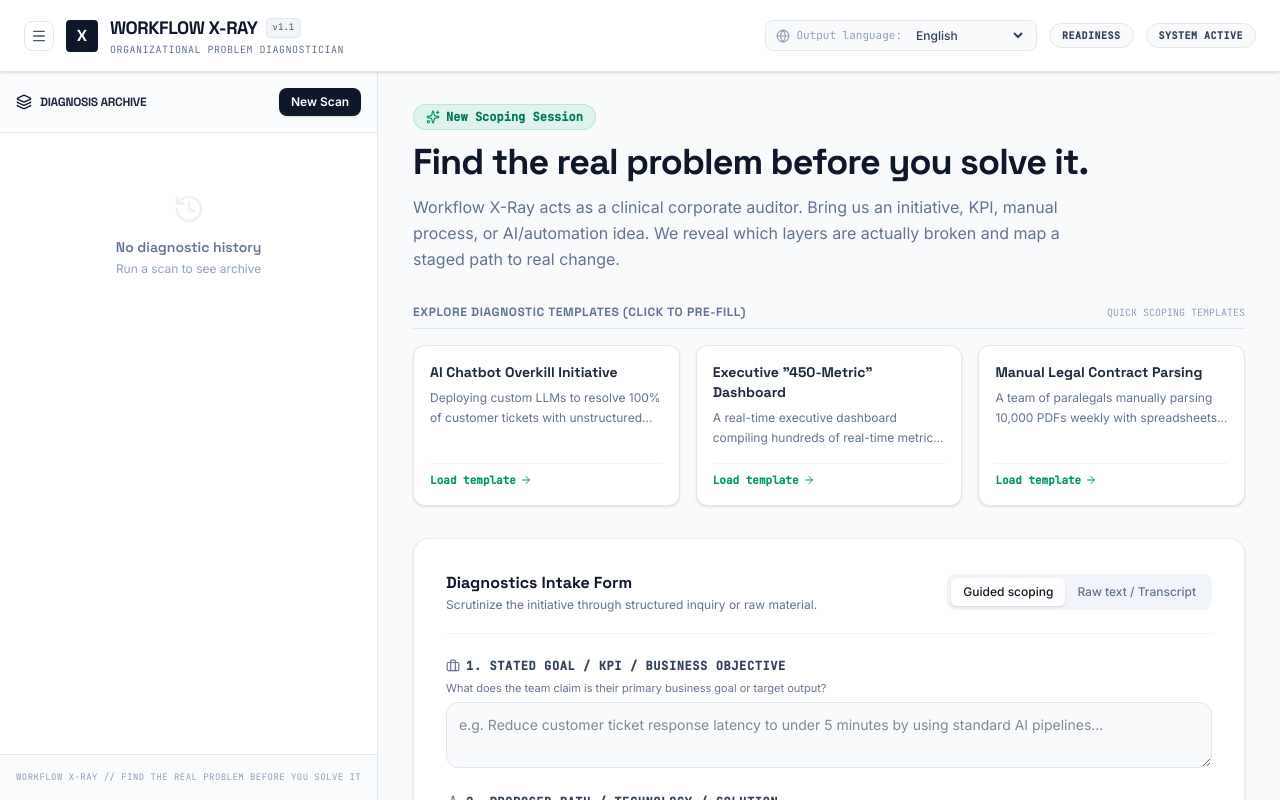
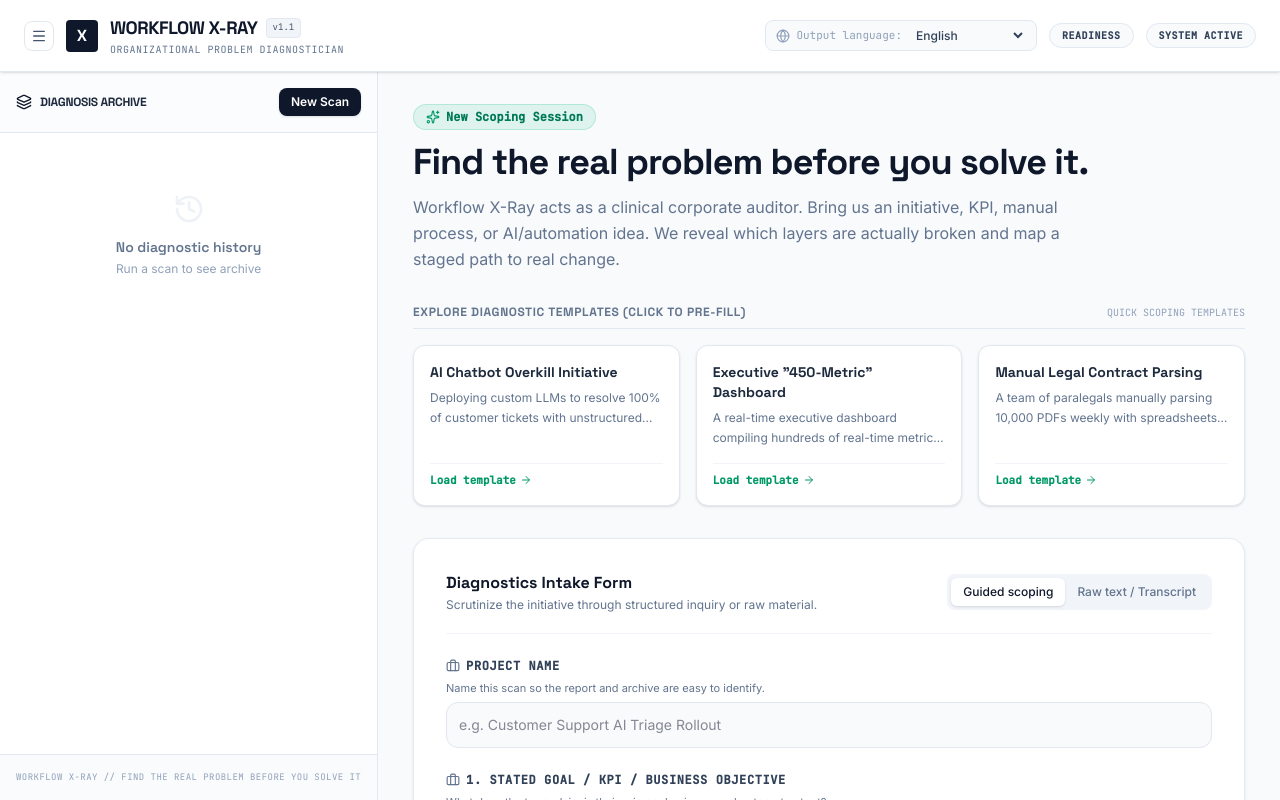
Before and after one commit to Azura-lee-code/workflow-x-ray, a React (Vite) app: page / in a window 1280 px wide. Built offline with nearby package versions, Linux system fonts and the light colour scheme.

Commit message:
Require project names for new scans

```diff
--- a/src/App.tsx
+++ b/src/App.tsx
@@ -96,6 +96,7 @@ export default function App() {
   const [language, setLanguage] = useState<string>('English');
   const t = makeT(language);
   const [inputMode, setInputMode] = useState<'standard' | 'guided'>('guided');
+  const [projectName, setProjectName] = useState('');
 
   // Guided Form State
   const [statedGoal, setStatedGoal] = useState('');
@@ -236,6 +237,7 @@ export default function App() {
 
   // Pre-fill an example
   const handlePreFillExample = (example: typeof EXAMPLES[number]) => {
+    setProjectName(example.title);
     setInputMode(example.inputMode);
     setStatedGoal(example.statedGoal);
     setProposedSolution(example.proposedSolution);
@@ -250,6 +252,10 @@ export default function App() {
   // Run Diagnosis analysis
   const handleRunAnalysis = async (e: React.FormEvent) => {
     e.preventDefault();
+    if (!projectName.trim()) {
+      alert('Please enter a project name before running the scan.');
+      return;
+    }
     setIsLoading(true);
     setLoadingStepIdx(0);
 
@@ -286,19 +292,17 @@ export default function App() {
 
       const resultData = (await response.json()) as DiagnosticResult;
 
-      // Extract a descriptive title for this scan
-      const title = inputMode === 'guided'
-        ? (statedGoal.substring(0, 50) + (statedGoal.length > 50 ? '...' : ''))
-        : (userMaterial.substring(0, 50) + (userMaterial.length > 50 ? '...' : ''));
+      const normalizedProjectName = projectName.trim();
 
       const newReport: ReportItem = {
         id: crypto.randomUUID(),
-        title: title || 'Untitled Scoping Diagnosis',
+        title: normalizedProjectName,
         createdAt: new Date().toISOString(),
         input: {
           language,
           inputMode,
           userMaterial: userMaterial,
+          projectName: normalizedProjectName,
           optionalContext: contextStr,
           statedGoal,
           proposedSolution,
@@ -332,11 +336,15 @@ export default function App() {
   // Start fresh scan
   const handleNewDiagnosis = () => {
     setCurrentReportId(null);
+    setProjectName('');
     setStatedGoal('');
     setProposedSolution('');
     setStakeholdersInput('');
     setDataSourcesInput('');
     setUserMaterial('');
+    setVoiceTranscript('');
+    setUploadedFiles([]);
+    setUploadError(null);
   };
 
   // Clear entire history
@@ -678,6 +686,22 @@ export default function App() {
                     </div>
                   </div>
 
+                  <div className="space-y-1.5">
+                    <label className="flex items-center gap-1.5 text-xs font-bold text-slate-700 font-mono uppercase tracking-wider">
+                      <Briefcase className="h-3.5 w-3.5 text-slate-500" />
+                      Project Name
+                    </label>
+                    <p className="text-[11px] text-slate-500">Name this scan so the report and archive are easy to identify.</p>
+                    <input
+                      required
+                      type="text"
+                      value={projectName}
+                      onChange={(e) => setProjectName(e.target.value)}
+                      placeholder="e.g. Customer Support AI Triage Rollout"
+                      className="w-full bg-slate-50 border border-slate-200 rounded-xl p-3 text-sm focus:outline-none focus:border-slate-950 focus:ring-1 focus:ring-slate-950 focus:bg-white text-slate-900 transition-colors"
+                    />
+                  </div>
+
                   {/* Form Content */}
                   {inputMode === 'guided' ? (
                     <div className="space-y-5">
--- a/src/types.ts
+++ b/src/types.ts
@@ -147,6 +147,7 @@ export interface ReportItem {
     inputMode: 'standard' | 'guided';
     optionalContext?: string;
     userMaterial: string;
+    projectName?: string;
     statedGoal?: string;
     proposedSolution?: string;
     stakeholdersInput?: string;
```
